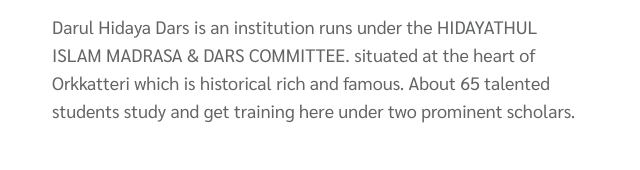
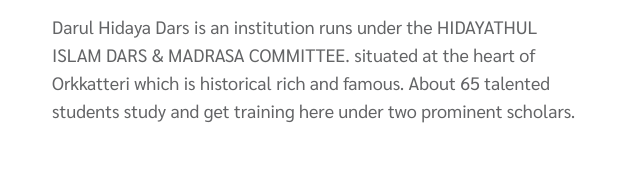
Before and after one commit to shibilii/darulhidayadars, a plain HTML site: page about.html in a window 1280 px wide. Shown: the part 556-726 px from the top of the page, 3-643 px from the left. Drawn offline with Linux system fonts and the light colour scheme.

Commit message:
Update about.html

```diff
--- a/about.html
+++ b/about.html
@@ -105,7 +105,7 @@
                     <h6 class="title-subw3hny mb-2">About Us</h6>
                     <h3 class="title-w3l mb-2">DARUL HIDAYA DARS ORKKATTERI</h3>
 
-                    <p class="mt-3">Darul Hidaya Dars is an institution runs under the HIDAYATHUL ISLAM MADRASA & DARS COMMITTEE. situated at the heart of Orkkatteri which is historical rich and famous. About 65 talented students study and get training here under two prominent scholars.</p>
+                    <p class="mt-3">Darul Hidaya Dars is an institution runs under the HIDAYATHUL ISLAM DARS & MADRASA COMMITTEE. situated at the heart of Orkkatteri which is historical rich and famous. About 65 talented students study and get training here under two prominent scholars.</p>
                     <div class="row two-grids mt-5 pt-lg-4">
                         <div class="col-sm-6 grids_info d-flex">
                             <i class="fas fa-chalkboard-teacher"></i>
```
